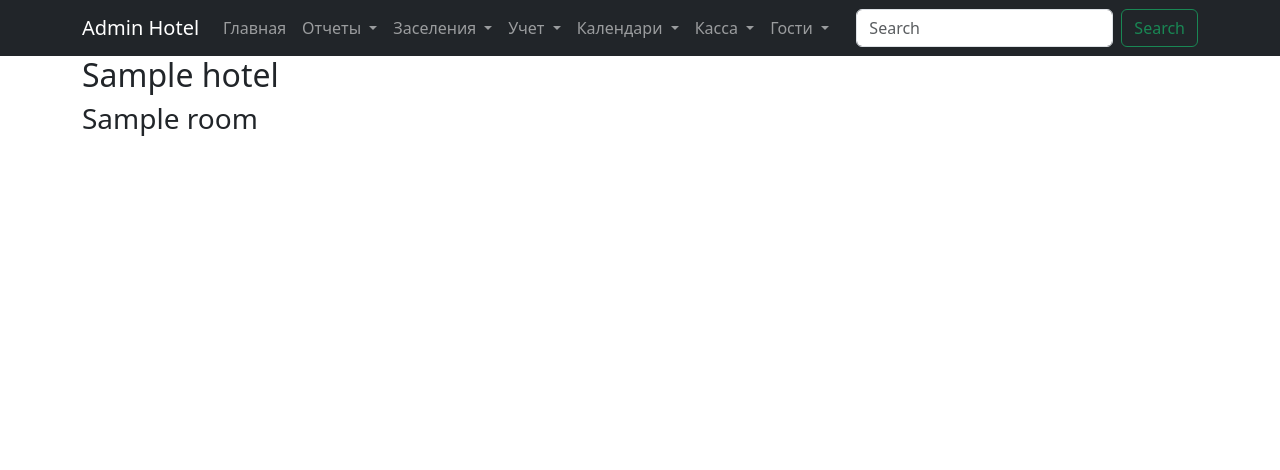
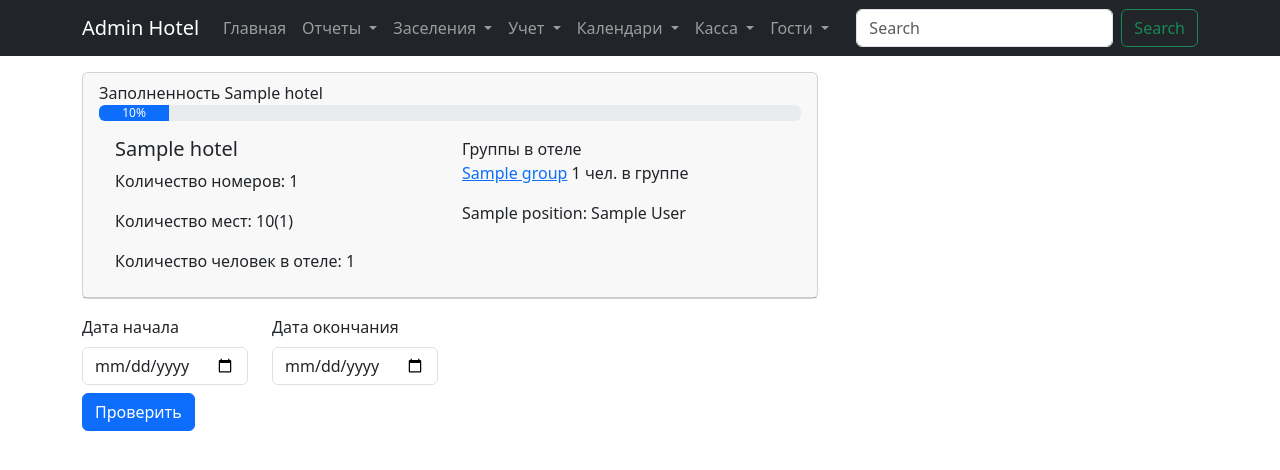
Before and after one commit to santex85/backend_moskow, a Django app: page /object/1 in a window 1280 px wide. Shown: the top 470 px of the page. Run offline with Django 4.2, Linux system fonts and the light colour scheme; tables that the repository leaves empty hold one stand-in row (values such as "Sample post"); some libraries are stand-ins or nearby versions.

Commit message:
migrate dev branch

```diff
--- a/crm/forms.py
+++ b/crm/forms.py
@@ -1,5 +1,4 @@
 from django import forms
-
 from crm.models import Group, Groceries, Household
 
 
--- a/crm/helpers.py
+++ b/crm/helpers.py
@@ -1,4 +1,6 @@
 import random
+import calendar
+from datetime import datetime
 
 from django.db.models import Sum
 from faker import Faker
--- a/crm/views.py
+++ b/crm/views.py
@@ -1,3 +1,6 @@
+from datetime import datetime, timedelta
+
+from django.http import Http404
 from django.shortcuts import render, redirect
 from django.views import View
 
@@ -11,12 +14,19 @@ class IndexView(View):
     @staticmethod
     def get(request):
         objects = Hotel.objects.all()
+        # try:
+        #     start_date = datetime.strptime(str(request.GET.get("start_date")), "%Y-%m-%d")
+        #     end_date = datetime.strptime(str(request.GET.get("end_date")), "%Y-%m-%d")
+        # except ValueError:
+        #     raise Http404
+
         for obj in objects:
             get_title_object_info(obj)
+
         context = {
-            "objects": objects,
+            'objects': objects,
         }
-        return render(request, "crm/objects.html", context)
+        return render(request, 'crm/objects.html', context)
 
 
 class ObjectView(View):
@@ -28,15 +38,14 @@ class ObjectView(View):
         get_title_object_info(hotel)
         groups = Group.objects.all().filter(hotel=hotel)
         employees = Employee.objects.all().filter(hotel=hotel)
-        print(employees)
+
         context = {
-            "hotel": hotel,
-            "rooms": rooms,
-            "groups": groups,
-            "employees": employees,
-
+            'hotel': hotel,
+            'rooms': rooms,
+            'groups': groups,
+            'employees': employees,
         }
-        return render(request, "crm/object.html", context)
+        return render(request, 'crm/object.html', context)
 
 
 class EarlyBookingGroupView(View):
@@ -44,21 +53,21 @@ class EarlyBookingGroupView(View):
     def get(request):
         form = BookingGroupForm()
         context = {
-            "form": form,
+            'form': form,
         }
-        return render(request, "crm/early_booking.html", context)
+        return render(request, 'crm/early_booking.html', context)
 
     @staticmethod
     def post(request):
         form = BookingGroupForm(request.POST)
         if form.is_valid():
             form.save()
-            return redirect("groups")
+            return redirect('groups')
         else:
             context = {
-                "form": form,
+                'form': form,
             }
-            return render(request, "crm/early_booking.html", context)
+            return render(request, 'crm/early_booking.html', context)
 
 
 class WarehouseAccountingView(View):
@@ -68,11 +77,11 @@ class WarehouseAccountingView(View):
         products = get_products(Household)
         form_update = HouseholdUpdateForm()
         context = {
-            "form": form,
-            "products": products,
-            "form_update": form_update,
+            'form': form,
+            'products': products,
+            'form_update': form_update,
         }
-        return render(request, "crm/warehouse_accounting.html", context)
+        return render(request, 'crm/warehouse_accounting.html', context)
 
     @staticmethod
     def post(request):
@@ -80,16 +89,16 @@ class WarehouseAccountingView(View):
         form_update = HouseholdUpdateForm(request.POST)
         if form.is_valid():
             form.save()
-            return redirect("warehouse-accounting")
+            return redirect('warehouse-accounting')
 
         else:
             products = get_products(Household)
             context = {
-                "form": form,
-                "products": products,
-                "form_update": form_update,
+                'form': form,
+                'products': products,
+                'form_update': form_update,
             }
-            return render(request, "crm/warehouse_accounting.html", context)
+            return render(request, 'crm/warehouse_accounting.html', context)
 
 
 class WarehouseUpdateView(View):
@@ -98,20 +107,20 @@ class WarehouseUpdateView(View):
         form = HouseholdUpdateForm(request.POST)
         if form.is_valid():
             log = InventoryControl()
-            product = Goods.objects.get(pk=request.POST.get("id"))
-            product.how_many_unit = form.cleaned_data.get("how_many_unit")
-            product.price = form.cleaned_data.get("price")
+            product = Goods.objects.get(pk=request.POST.get('id'))
+            product.how_many_unit = form.cleaned_data.get('how_many_unit')
+            product.price = form.cleaned_data.get('price')
             log.goods = product
             log.user = request.user
-            log.count = form.cleaned_data.get("how_many_unit")
+            log.count = form.cleaned_data.get('how_many_unit')
             product.save()
             log.save()
-            return redirect("warehouse-accounting")
+            return redirect('warehouse-accounting')
         else:
             context = {
-                "form": form,
+                'form': form,
             }
-            return render(request, "crm/kitchen_accounting.html", context)
+            return render(request, 'crm/kitchen_accounting.html', context)
 
 
 class KitchenAccountingView(View):
@@ -121,11 +130,11 @@ class KitchenAccountingView(View):
         products = get_products(Groceries)
         form_update = KitchenUpdateForm()
         context = {
-            "form": form,
-            "products": products,
-            "form_update": form_update,
+            'form': form,
+            'products': products,
+            'form_update': form_update,
         }
-        return render(request, "crm/kitchen_accounting.html", context)
+        return render(request, 'crm/kitchen_accounting.html', context)
 
     @staticmethod
     def post(request):
@@ -133,16 +142,16 @@ class KitchenAccountingView(View):
         form_update = KitchenUpdateForm(request.POST)
         if form.is_valid():
             form.save()
-            return redirect("kitchen-accounting")
+            return redirect('kitchen-accounting')
 
         else:
             products = get_products(Groceries)
             context = {
-                "form": form,
-                "products": products,
-                "form_update": form_update,
+                'form': form,
+                'products': products,
+                'form_update': form_update,
             }
-            return render(request, "crm/kitchen_accounting.html", context)
+            return render(request, 'crm/kitchen_accounting.html', context)
 
 
 class KitchenUpdateView(View):
@@ -150,92 +159,92 @@ class KitchenUpdateView(View):
     def post(request):
         form = KitchenUpdateForm(request.POST)
         if form.is_valid():
-            product = Goods.objects.get(pk=request.POST.get("id"))
-            product.how_many_unit = form.cleaned_data.get("how_many_unit")
-            product.price = form.cleaned_data.get("price")
+            product = Goods.objects.get(pk=request.POST.get('id'))
+            product.how_many_unit = form.cleaned_data.get('how_many_unit')
+            product.price = form.cleaned_data.get('price')
             product.save()
-            return redirect("kitchen-accounting")
+            return redirect('kitchen-accounting')
         else:
             context = {
-                "form": form,
+                'form': form,
             }
-            return render(request, "crm/kitchen_accounting.html", context)
+            return render(request, 'crm/kitchen_accounting.html', context)
 
 
 class ReportPeriodView(View):
     def get(self, request):
-        return render(request, "crm/report_period.html")
+        return render(request, 'crm/report_period.html')
 
 
 class ReportGroupView(View):
     def get(self, request):
-        return render(request, "crm/report_group.html")
+        return render(request, 'crm/report_group.html')
 
 
 class ReportInlineView(View):
     def get(self, request):
-        return render(request, "crm/report_inline.html")
+        return render(request, 'crm/report_inline.html')
 
 
 class BookingGroupView(View):
     @staticmethod
     def get(request):
-        return render(request, "crm/booking_group.html")
+        return render(request, 'crm/booking_group.html')
 
 
 class BookingGuestView(View):
     def get(self, request):
-        return render(request, "crm/booking_guest.html")
+        return render(request, 'crm/booking_guest.html')
 
 
 class CalendarHallView(View):
     def get(self, request):
-        return render(request, "crm/calendar_hall.html")
+        return render(request, 'crm/calendar_hall.html')
 
 
 class CalendarSaunaView(View):
     def get(self, request):
-        return render(request, "crm/calendar_sauna.html")
+        return render(request, 'crm/calendar_sauna.html')
 
 
 class CashierIncomeView(View):
     def get(self, request):
-        return render(request, "crm/cashier_income.html")
+        return render(request, 'crm/cashier_income.html')
 
 
 class CashierOutcomeView(View):
     def get(self, request):
-        return render(request, "crm/cashier_outcome.html")
+        return render(request, 'crm/cashier_outcome.html')
 
 
 class GuestsView(View):
     def get(self, request):
-        return render(request, "crm/guests.html")
+        return render(request, 'crm/guests.html')
 
 
 class GuestView(View):
     def get(self, request, pk):
         guest = Hotel.objects.get(pk=pk)
         context = {
-            "guest": guest,
+            'guest': guest,
         }
-        return render(request, "crm/guest.html", context)
+        return render(request, 'crm/guest.html', context)
 
 
 class GroupsView(View):
     @staticmethod
     def get(request):
-        groups = Group.objects.all().order_by("date_checkin")
+        groups = Group.objects.all().order_by('date_checkin')
         context = {
-            "groups": groups,
+            'groups': groups,
         }
-        return render(request, "crm/groups.html", context)
+        return render(request, 'crm/groups.html', context)
 
 
 class GroupView(View):
     def get(self, request, pk):
         group = Group.objects.get(pk=pk)
         context = {
-            "group": group,
+            'group': group,
         }
-        return render(request, "crm/group.html", context)
+        return render(request, 'crm/group.html', context)
--- a/static/js/main.js
+++ b/static/js/main.js
@@ -0,0 +1,10 @@
+
+// заполняем поля по очереди
+let startDate = document.getElementById("start-date");
+let endDate = document.getElementById("end-date");
+startDate.addEventListener("input", () => {
+    endDate.disabled = false;
+    endDate.addEventListener("input", () => {
+        document.getElementById("submit-date").classList.remove("disabled")
+    })
+})
--- a/templates/crm/object.html
+++ b/templates/crm/object.html
@@ -2,12 +2,71 @@
 {% block content %}
     <div class="container">
         <div class="row">
-            <div class="col">
-                <h2>{{ hotel }}</h2>
-                {% for room in rooms %}
-                    <h3>{{ room.name }}</h3>
-                {% endfor %}
+            <div class="col-sm-8 mt-3">
+                <div class="card">
+                    <div class="card-header">
+                        Заполненность {{ hotel.name }}
+                        <div class="progress">
+                            <div class="progress-bar" role="progressbar" aria-label="Example with label"
+                                 style="width: {{ hotel.fullness_hotel }}%;" aria-valuenow="{{ hotel.fullness_hotel }}"
+                                 aria-valuemin="0" aria-valuemax="100">
+                                {{ hotel.fullness_hotel }}%
+                            </div>
+                        </div>
+                        <div class="card-body">
+                            <div class="row">
+                                <div class="col-sm-6"><h5 class="card-title">{{ hotel.name }}</h5>
+                                    <p class="card-text">Количество номеров: {{ hotel.rooms_in_hotel }}</p>
+                                    <p class="card-text">Количество
+                                        мест: {{ hotel.capacity_in_hotel }}({{ hotel.extra_places_in_hotel }})</p>
+                                    <p class="card-text">Количество человек в
+                                        отеле: {{ hotel.number_guest_in_hotel }}</p>
+                                </div>
+                                <div class="col-sm-6"><p class="card-text">Группы в отеле <br>
+                                    {% if groups %}
+                                        {% for group in groups %}
+                                            <span><a
+                                                    href="{% url "group" pk=group.pk %}">{{ group.name }}</a> {{ group.count_guests }} чел. в группе</span>
+                                            <br>
+                                        {% endfor %}
+                                    {% else %}
+                                        групп нет
+                                    {% endif %}
+                                </p>
+                                    <p>{% for employee in employees %}{{ employee.position }}:
+                                        {{ employee.first_name }} {{ employee.last_name }}
+                                    {% endfor %}
+                                    </p>
+                                </div>
+                            </div>
+                        </div>
+                    </div>
+                </div>
             </div>
+            <form class="mt-3">
+                <div class="row">
+                    <div class="col-2">
+                        <label for="start-date" class="form-label">Дата начала</label>
+                        <input type="date" id="start-date" class="form-control">
+                    </div>
+                    <div class="col-2">
+                        <label for="finish-date" class="form-label">Дата окончания</label>
+                        <input type="date" id="finish-date" class="form-control">
+                    </div>
+                    <div class="row mt-2">
+                        <div class="col">
+                            <button type="submit" class="btn btn-primary ">Проверить</button>
+                        </div>
+                    </div>
+                </div>
+            </form>
+
+        </div>
+        <div class="row mt-3">
+            <div class="col-sm-12">
+
+            </div>
+
         </div>
     </div>
 {% endblock %}
```
Also changed, not shown: crm/admin.py (+15 -2 lines), crm/models.py (+15 -3 lines), templates/crm/objects.html (+7 -8 lines), crm/migrations/0019_rename_data_update_inventorycontrol_date_update.py (added), crm/migrations/0020_alter_inventorycontrol_options_and_more.py (added).
